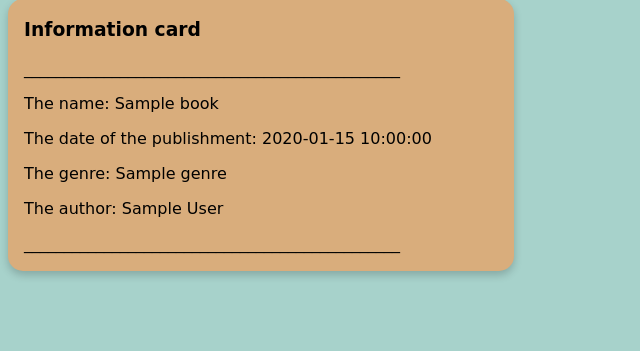
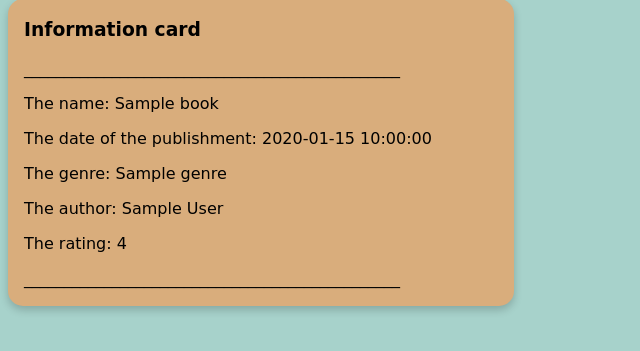
Before and after one commit to shivanshudwivedi/DexM-Movies, a Flask app: template UI/templates/result.html in a window 1280 px wide. Shown: the part 158-509 px from the top of the page, without its empty margins (0-640 px from the left). Run offline with Flask 3, Linux system fonts and the light colour scheme; the template is opened without the code that fills it: most values are stand-ins (such as "Sample title", 1, 10 or a date in 2020).

Commit message:
UI update

```diff
--- a/UI/templates/result.html
+++ b/UI/templates/result.html
@@ -15,6 +15,7 @@
 		<p>The date of the publishment: {{ book_list['date']}}</p>
 		<p>The genre: {{ book_list['genre']}}</p>
 		<p>The author: {{ book_list['author']}}</p>
+		<p>The rating: {{ book_list['rating']}}</p>
 		<p>_______________________________________________</p>
 		{% endfor %}
 	  </div>
```
